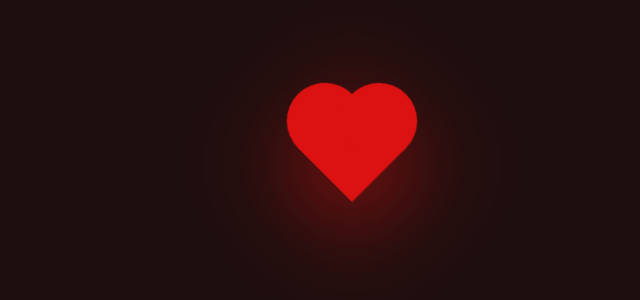
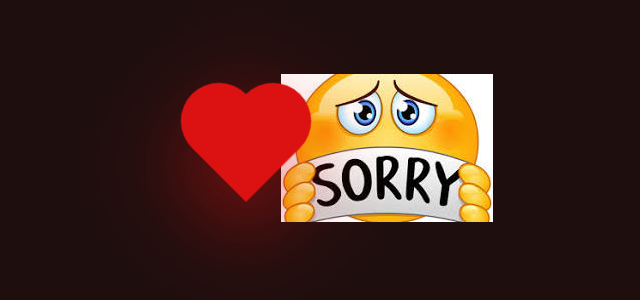
Before and after one commit to wahabasifwebdev-bit/Heart-Project, a plain HTML site: page index.html in a window 1280 px wide. Shown: the part 252-552 px from the top of the page, without its empty margins (288-928 px from the left). Drawn offline with Linux system fonts and the light colour scheme.

Commit message:
Update index.html

```diff
--- a/index.html
+++ b/index.html
@@ -6,5 +6,6 @@
 </head>
 <body>
     <div class="heart"></div>
+    <img src="sorry.jfif" alt="Sorry">
 </body>
 </html>
```
